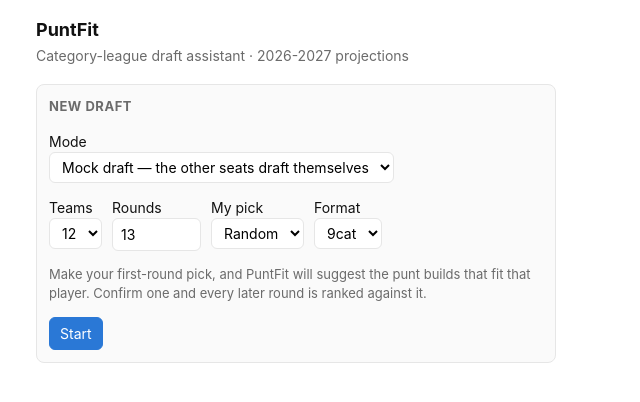
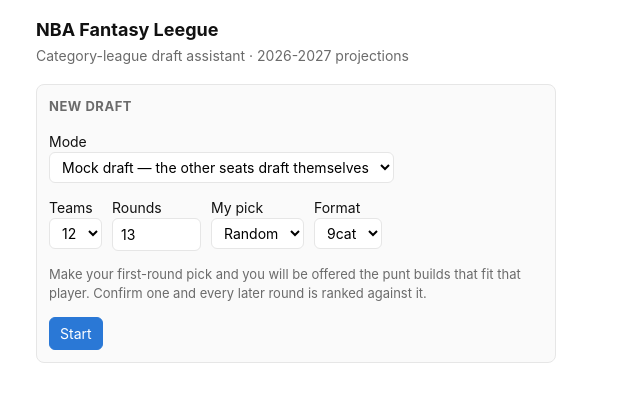
Before and after one commit to jlee2927/NBA-Fantasy-Leegue, a Flask app: page / in a window 1280 px wide. Shown: the top 402 px of the page, without its empty margins (0-640 px from the left). Run offline with Flask 3, Linux system fonts and the light colour scheme.

Commit message:
Rename the product to NBA Fantasy Leegue
Every page title, heading and mention in body copy, across the app, the
published landing page and the generated draft board.

Two mentions were in sentences that named the product as the actor ("PuntFit
will suggest a build"), which read oddly once the name got longer, so those
are now written in the second person instead.

The Python package stays puntfit. Renaming it would touch every import, the
test suite and the gunicorn start command on Render, for no user-visible gain,
and is not worth doing ten days before drafts.

Co-Authored-By: Claude Opus 5 <noreply@anthropic.com>

```diff
--- a/docs/draft-board.html
+++ b/docs/draft-board.html
@@ -1,5 +1,5 @@
 <!doctype html><meta charset=utf-8>
-<title>PuntFit draft board - 2026-2027 (9-cat)</title>
+<title>NBA Fantasy Leegue draft board - 2026-2027 (9-cat)</title>
 <style>
  body{font:13px/1.4 -apple-system,Segoe UI,sans-serif;margin:24px 16px;color:#111;background:#fff}
  h1{font-size:17px;margin:0 0 4px} p{color:#666;margin:0 0 16px}
@@ -11,7 +11,7 @@
  td.r{text-align:right;font-variant-numeric:tabular-nums}
  td.name{font-weight:500} tr:hover td{background:#f6f9ff}
 </style>
-<h1>PuntFit draft board - 2026-2027 (9-cat)</h1>
+<h1>NBA Fantasy Leegue draft board - 2026-2027 (9-cat)</h1>
 <p>Each value column is standard deviations from the draft-pool average, so
 every category carries equal weight. Value is their mean.
 Blue is above average, red below.</p>
--- a/docs/index.html
+++ b/docs/index.html
@@ -2,7 +2,7 @@
 <html lang="en">
 <meta charset="utf-8">
 <meta name="viewport" content="width=device-width, initial-scale=1">
-<title>PuntFit — category-league draft rankings</title>
+<title>NBA Fantasy Leegue — category-league draft rankings</title>
 <meta name="description" content="Punt-aware fantasy basketball draft rankings
       for the 2026-27 season, built from projections rather than opinion.">
 <style>
@@ -45,7 +45,7 @@
 <body>
 <div class="wrap">
 
-  <h1>PuntFit</h1>
+  <h1>NBA Fantasy Leegue</h1>
   <p class="lede">
     Punt-aware draft rankings for category-league fantasy basketball,
     2026&ndash;27.
--- a/puntfit/fetch_injuries.py
+++ b/puntfit/fetch_injuries.py
@@ -1,4 +1,4 @@
-"""Current injury status for PuntFit.
+"""Current injury status for NBA Fantasy Leegue.
 
 Pulls ESPN's live injury feed and writes data/injuries.csv, keyed on the same
 athlete_id as the rest of the pipeline. ESPN's own player ids are used, so no
--- a/puntfit/fetch_nba.py
+++ b/puntfit/fetch_nba.py
@@ -1,4 +1,4 @@
-"""hoopR (ESPN) data layer for PuntFit.
+"""hoopR (ESPN) data layer for NBA Fantasy Leegue.
 
 Downloads NBA player box scores and player bios from the sportsdataverse
 hoopR-nba-data repo, caches them under data/hoopr/, and aggregates them into
--- a/puntfit/marcel.py
+++ b/puntfit/marcel.py
@@ -1,5 +1,5 @@
 """
-Marcel projections for PuntFit.
+Marcel projections for NBA Fantasy Leegue.
 
 Builds a delta-method age curve, backtests against held-out seasons to tune k
 (regression) and the playing-time baselines, then projects the next season.
--- a/puntfit/templates/base.html
+++ b/puntfit/templates/base.html
@@ -2,7 +2,7 @@
 <html lang="en">
 <meta charset="utf-8">
 <meta name="viewport" content="width=device-width, initial-scale=1">
-<title>{% block title %}PuntFit{% endblock %}</title>
+<title>{% block title %}NBA Fantasy Leegue{% endblock %}</title>
 <style>
   :root {
     --ink: #111; --muted: #6b6b6b; --line: #e6e6e6; --bg: #fff;
--- a/puntfit/templates/draft.html
+++ b/puntfit/templates/draft.html
@@ -1,5 +1,5 @@
 {% extends "base.html" %}
-{% block title %}PuntFit - round {{ state.current_round }}{% endblock %}
+{% block title %}NBA Fantasy Leegue - round {{ state.current_round }}{% endblock %}
 {% block body %}
 
 <div style="display:flex; justify-content:space-between; align-items:baseline; flex-wrap:wrap; gap:8px">
@@ -247,7 +247,7 @@
         </form>
         {% endif %}
       {% else %}
-        <p class="muted">Nothing yet. Draft someone and PuntFit will suggest a build.</p>
+        <p class="muted">Nothing yet. Draft someone and you will be offered a build.</p>
       {% endif %}
     </div>
 
--- a/puntfit/templates/gone.html
+++ b/puntfit/templates/gone.html
@@ -1,5 +1,5 @@
 {% extends "base.html" %}
-{% block title %}PuntFit - draft not found{% endblock %}
+{% block title %}NBA Fantasy Leegue - draft not found{% endblock %}
 {% block body %}
 <h1>That draft is no longer available</h1>
 <p class="sub">Nothing was lost on your side &mdash; the server simply does not
--- a/puntfit/templates/setup.html
+++ b/puntfit/templates/setup.html
@@ -1,7 +1,7 @@
 {% extends "base.html" %}
-{% block title %}PuntFit - new draft{% endblock %}
+{% block title %}NBA Fantasy Leegue - new draft{% endblock %}
 {% block body %}
-<h1>PuntFit</h1>
+<h1>NBA Fantasy Leegue</h1>
 <p class="sub">Category-league draft assistant &middot; {{ params.target_season }} projections</p>
 
 <form method="post" action="{{ url_for('create') }}" class="panel" style="max-width:520px">
@@ -39,7 +39,7 @@
   </p>
 
   <p class="muted" style="font-size:13px">
-    Make your first-round pick, and PuntFit will suggest the punt builds that
+    Make your first-round pick and you will be offered the punt builds that
     fit that player. Confirm one and every later round is ranked against it.
   </p>
 
--- a/puntfit/valuation.py
+++ b/puntfit/valuation.py
@@ -309,7 +309,7 @@ if __name__ == "__main__":
     table.to_csv(a.values)
     fmt = "9-cat" if "tov" in cats else "8-cat"
     write_board(table.head(a.limit), a.board, cats,
-                f"PuntFit draft board - {params.get('target_season', '')} ({fmt})",
+                f"NBA Fantasy Leegue draft board - {params.get('target_season', '')} ({fmt})",
                 a.palette)
     print(json.dumps({"players": len(df), "categories": list(cats),
                       "pool": len(pool), "report": str(a.out),
```
